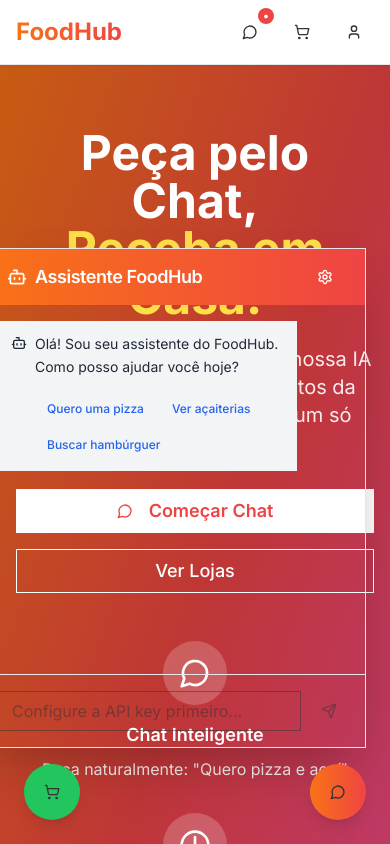
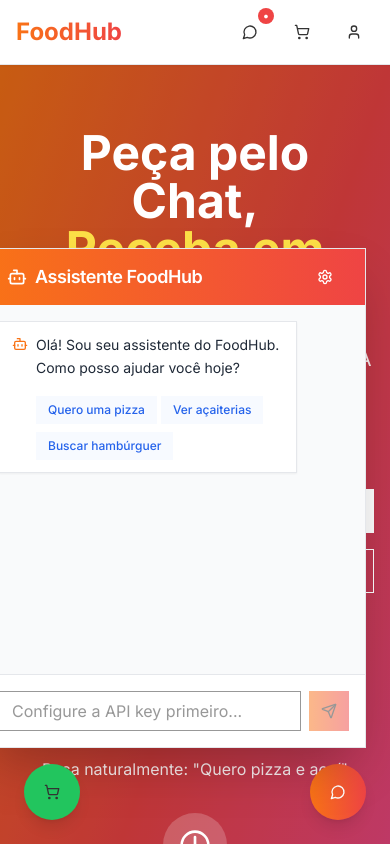
Before and after one commit to samueldng/yummy-market-chat, a React (Vite) app: page / in a window 390 px wide. Both pictures are taken after a click on the button 338 px from the left and 792 px from the top of the page. Shown: the top 844 px of the page. Built offline with nearby package versions, Linux system fonts and the light colour scheme.

Commit message:
Fix: Improve chat functionality and UI
- Fixed chat bugs: transparent background, missing scroll, disappearing messages.
- Improved chat UI and responsiveness.
- Standardized chat component.

```diff
--- a/src/App.tsx
+++ b/src/App.tsx
@@ -4,6 +4,7 @@ import { Toaster as Sonner } from "@/components/ui/sonner";
 import { TooltipProvider } from "@/components/ui/tooltip";
 import { QueryClient, QueryClientProvider } from "@tanstack/react-query";
 import { BrowserRouter, Routes, Route } from "react-router-dom";
+import { ChatProvider } from "@/contexts/ChatContext";
 import Index from "./pages/Index";
 import Chat from "./pages/Chat";
 import NotFound from "./pages/NotFound";
@@ -13,6 +14,7 @@ const queryClient = new QueryClient();
 const App = () => (
   <QueryClientProvider client={queryClient}>
     <TooltipProvider>
+      <ChatProvider>
         <Toaster />
         <Sonner />
         <BrowserRouter>
@@ -23,6 +25,7 @@ const App = () => (
             <Route path="*" element={<NotFound />} />
           </Routes>
         </BrowserRouter>
+      </ChatProvider>
     </TooltipProvider>
   </QueryClientProvider>
 );
--- a/src/components/ChatInterface.tsx
+++ b/src/components/ChatInterface.tsx
@@ -3,7 +3,7 @@ import React, { useState, useRef, useEffect } from 'react';
 import { Card, CardContent, CardHeader, CardTitle } from '@/components/ui/card';
 import { Button } from '@/components/ui/button';
 import { Input } from '@/components/ui/input';
-import { Send, MessageCircle, Bot, User, Settings, Eye, EyeOff } from 'lucide-react';
+import { Send, MessageCircle, Bot, Settings, Eye, EyeOff } from 'lucide-react';
 import { useChatContext } from '@/contexts/ChatContext';
 import ProductCarousel from '@/components/ProductCarousel';
 
@@ -67,13 +67,13 @@ const ChatInterface = () => {
         className="fixed bottom-6 right-6 h-14 w-14 rounded-full bg-gradient-to-r from-orange-500 to-red-500 hover:from-orange-600 hover:to-red-600 shadow-lg z-50"
         size="icon"
       >
-        <MessageCircle className="h-6 w-6" />
+        <MessageCircle className="h-6 w-6 text-white" />
       </Button>
 
       {/* Chat Interface */}
       {isOpen && (
-        <Card className="fixed bottom-24 right-6 w-96 h-[500px] flex flex-col shadow-2xl z-40 animate-scale-in">
-          <CardHeader className="bg-gradient-to-r from-orange-500 to-red-500 text-white rounded-t-lg py-3">
+        <Card className="fixed bottom-24 right-6 w-96 h-[500px] flex flex-col shadow-2xl z-50 animate-scale-in bg-white border">
+          <CardHeader className="bg-gradient-to-r from-orange-500 to-red-500 text-white rounded-t-lg py-3 flex-shrink-0">
             <CardTitle className="flex items-center justify-between text-lg">
               <div className="flex items-center">
                 <Bot className="h-5 w-5 mr-2" />
@@ -94,7 +94,7 @@ const ChatInterface = () => {
 
           {/* Settings Panel */}
           {showSettings && (
-            <div className="p-4 border-b bg-gray-50">
+            <div className="p-4 border-b bg-gray-50 flex-shrink-0">
               <div className="space-y-3">
                 <label className="text-sm font-medium text-gray-700">
                   Chave da API Gemini:
@@ -106,7 +106,7 @@ const ChatInterface = () => {
                       value={tempApiKey}
                       onChange={(e) => setTempApiKey(e.target.value)}
                       placeholder="Cole sua API key do Google Gemini aqui"
-                      className="pr-10"
+                      className="pr-10 bg-white"
                     />
                     <Button
                       type="button"
@@ -136,24 +136,24 @@ const ChatInterface = () => {
             </div>
           )}
 
-          <CardContent className="flex-1 flex flex-col p-0">
+          <CardContent className="flex-1 flex flex-col p-0 bg-white overflow-hidden">
             {/* Messages */}
-            <div className="flex-1 overflow-y-auto p-4 space-y-4">
+            <div className="flex-1 overflow-y-auto p-4 space-y-4 bg-gray-50">
               {messages.map((message) => (
                 <div
                   key={message.id}
                   className={`flex ${message.role === 'user' ? 'justify-end' : 'justify-start'}`}
                 >
                   <div
-                    className={`max-w-[85%] p-3 rounded-lg ${
+                    className={`max-w-[85%] p-3 rounded-lg shadow-sm ${
                       message.role === 'user'
                         ? 'bg-blue-500 text-white'
-                        : 'bg-gray-100 text-gray-800'
+                        : 'bg-white text-gray-800 border'
                     }`}
                   >
                     <div className="flex items-start space-x-2">
                       {message.role === 'assistant' && (
-                        <Bot className="h-4 w-4 mt-0.5 flex-shrink-0" />
+                        <Bot className="h-4 w-4 mt-0.5 flex-shrink-0 text-orange-500" />
                       )}
                       <div className="flex-1">
                         {renderMessageContent(message)}
@@ -165,7 +165,7 @@ const ChatInterface = () => {
                                 key={index}
                                 variant="ghost"
                                 size="sm"
-                                className="text-xs h-7 text-blue-600 hover:text-blue-800 hover:bg-blue-50 mr-1 mb-1"
+                                className="text-xs h-7 text-blue-600 hover:text-blue-800 hover:bg-blue-50 mr-1 mb-1 bg-blue-50/50"
                                 onClick={() => sendMessage(suggestion)}
                                 disabled={isLoading}
                               >
@@ -182,9 +182,9 @@ const ChatInterface = () => {
 
               {isLoading && (
                 <div className="flex justify-start">
-                  <div className="bg-gray-100 p-3 rounded-lg">
+                  <div className="bg-white p-3 rounded-lg border shadow-sm">
                     <div className="flex items-center space-x-2">
-                      <Bot className="h-4 w-4" />
+                      <Bot className="h-4 w-4 text-orange-500" />
                       <div className="flex space-x-1">
                         <div className="w-2 h-2 bg-gray-400 rounded-full animate-pulse"></div>
                         <div className="w-2 h-2 bg-gray-400 rounded-full animate-pulse delay-100"></div>
@@ -199,7 +199,7 @@ const ChatInterface = () => {
             </div>
 
             {/* Input */}
-            <div className="border-t p-4">
+            <div className="border-t p-4 bg-white flex-shrink-0">
               <div className="flex space-x-2">
                 <Input
                   value={inputValue}
@@ -207,12 +207,13 @@ const ChatInterface = () => {
                   onKeyPress={handleKeyPress}
                   placeholder={apiKey ? "Digite sua mensagem..." : "Configure a API key primeiro..."}
                   disabled={isLoading || !apiKey}
-                  className="flex-1"
+                  className="flex-1 bg-white"
                 />
                 <Button
                   onClick={handleSendMessage}
                   disabled={!inputValue.trim() || isLoading || !apiKey}
                   size="icon"
+                  className="bg-gradient-to-r from-orange-500 to-red-500 hover:from-orange-600 hover:to-red-600"
                 >
                   <Send className="h-4 w-4" />
                 </Button>
--- a/src/pages/Chat.tsx
+++ b/src/pages/Chat.tsx
@@ -1,9 +1,8 @@
 
 import React, { useState, useRef, useEffect } from 'react';
-import { Card, CardContent, CardHeader, CardTitle } from '@/components/ui/card';
 import { Button } from '@/components/ui/button';
 import { Input } from '@/components/ui/input';
-import { Send, MessageCircle, Bot, User, Settings, Eye, EyeOff, Mic, MicOff, ArrowLeft, Share2 } from 'lucide-react';
+import { Send, Bot, Settings, Eye, EyeOff, Mic, MicOff, ArrowLeft, Share2 } from 'lucide-react';
 import { useChatContext } from '@/contexts/ChatContext';
 import ProductCarousel from '@/components/ProductCarousel';
 import { useNavigate } from 'react-router-dom';
@@ -55,11 +54,6 @@ const Chat = () => {
     window.open(`https://wa.me/?text=${text}%20${url}`, '_blank');
   };
 
-  const handleShareToInstagram = () => {
-    const url = encodeURIComponent(window.location.origin + '/chat');
-    window.open(`https://www.instagram.com/`, '_blank');
-  };
-
   const toggleRecording = () => {
     setIsRecording(!isRecording);
     // Aqui seria implementado o reconhecimento de voz
@@ -80,7 +74,7 @@ const Chat = () => {
   return (
     <div className="min-h-screen bg-gradient-to-br from-orange-50 via-red-50 to-pink-50 flex flex-col">
       {/* Header */}
-      <div className="bg-gradient-to-r from-orange-500 to-red-500 text-white p-4 shadow-lg">
+      <div className="bg-gradient-to-r from-orange-500 to-red-500 text-white p-4 shadow-lg flex-shrink-0">
         <div className="flex items-center justify-between max-w-4xl mx-auto">
           <div className="flex items-center space-x-3">
             <Button
@@ -125,7 +119,7 @@ const Chat = () => {
 
       {/* Settings Panel */}
       {showSettings && (
-        <div className="bg-white border-b shadow-sm animate-slide-down">
+        <div className="bg-white border-b shadow-sm animate-slide-down flex-shrink-0">
           <div className="max-w-4xl mx-auto p-4">
             <div className="space-y-4">
               <div className="grid grid-cols-1 md:grid-cols-2 gap-4">
@@ -164,13 +158,6 @@ const Chat = () => {
                     >
                       WhatsApp
                     </Button>
-                    <Button
-                      size="sm"
-                      onClick={handleShareToInstagram}
-                      className="bg-pink-500 hover:bg-pink-600 text-white flex-1"
-                    >
-                      Instagram
-                    </Button>
                   </div>
                 </div>
               </div>
@@ -196,7 +183,7 @@ const Chat = () => {
 
       {/* Chat Messages */}
       <div className="flex-1 overflow-y-auto p-4 max-w-4xl mx-auto w-full">
-        <div className="space-y-6">
+        <div className="space-y-6 min-h-full">
           {messages.map((message, index) => (
             <div
               key={message.id}
@@ -273,7 +260,7 @@ const Chat = () => {
       </div>
 
       {/* Input Area */}
-      <div className="bg-white border-t shadow-lg p-4">
+      <div className="bg-white border-t shadow-lg p-4 flex-shrink-0">
         <div className="max-w-4xl mx-auto">
           <div className="flex items-center space-x-3 bg-gray-50 rounded-full p-2">
             <Input
```
Lines whose indentation alone changed are shown as unchanged.
